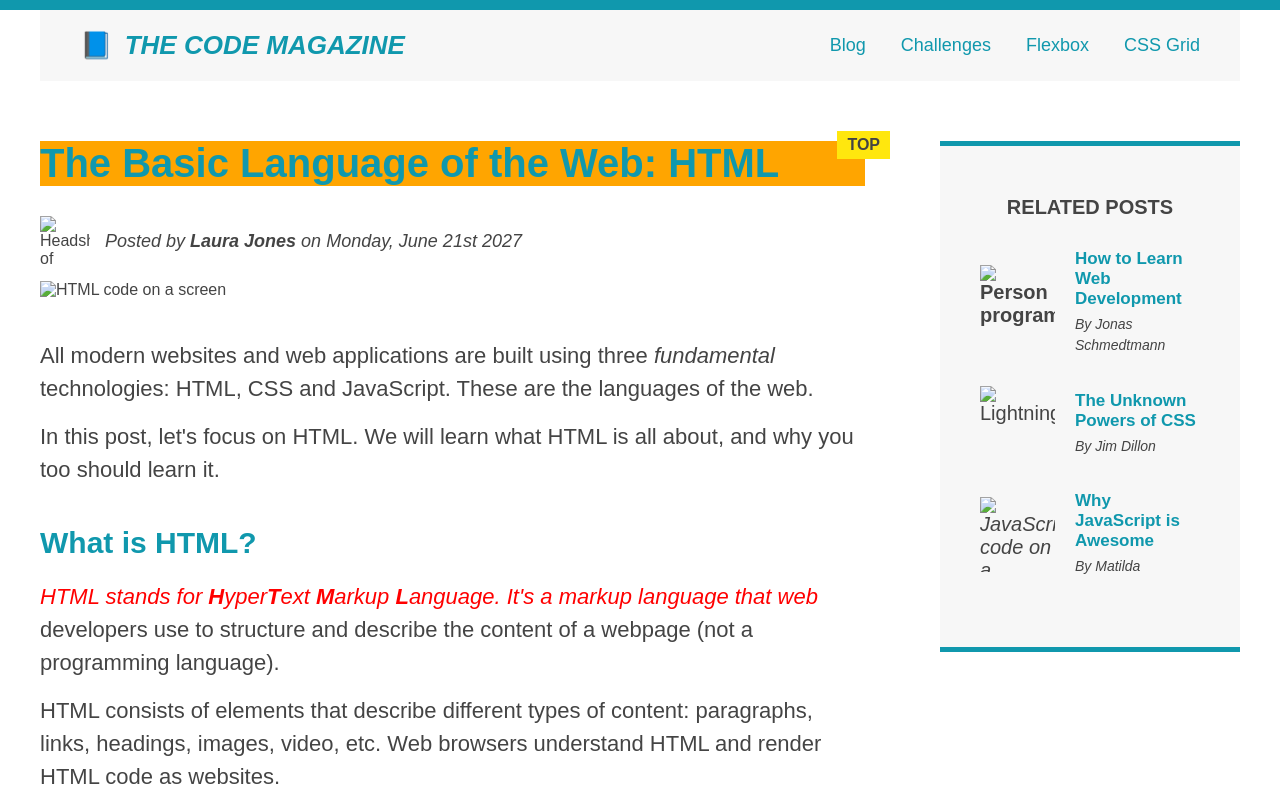
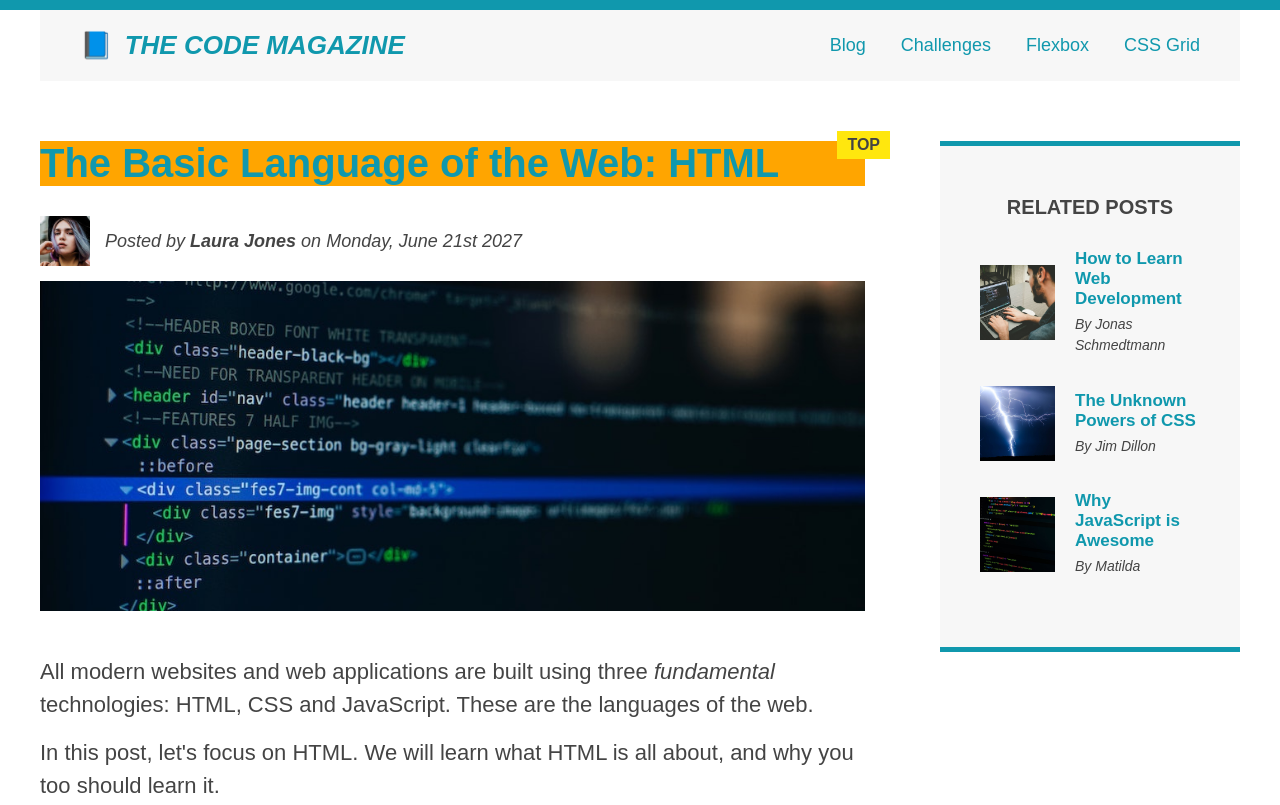
Before and after one commit to olaproj/assignment, a plain HTML site: page index.html in a window 1280 px wide. Shown: the top 805 px of the page. Drawn offline with Linux system fonts and the light colour scheme.

Commit message:
Update index.html

```diff
--- a/index.html
+++ b/index.html
@@ -37,7 +37,7 @@
 
             <div class="author-box">
               <img
-                src="img/laura-jones.jpg"
+                src="laura-jones.jpg"
                 alt="Headshot of Laura Jones"
                 height="50"
                 width="50"
@@ -50,7 +50,7 @@
             </div>
 
             <img
-              src="img/post-img.jpg"
+              src="post-img.jpg"
               alt="HTML code on a screen"
               width="500"
               height="200"
@@ -129,7 +129,7 @@
           <ul class="related">
             <li class="related-post">
               <img
-                src="img/related-1.jpg"
+                src="related-1.jpg"
                 alt="Person programming"
                 width="75"
                 height="75"
@@ -141,7 +141,7 @@
             </li>
             <li class="related-post">
               <img
-                src="img/related-2.jpg"
+                src="related-2.jpg"
                 alt="Lightning"
                 width="75"
                 height="75"
@@ -154,7 +154,7 @@
             </li>
             <li class="related-post">
               <img
-                src="img/related-3.jpg"
+                src="related-3.jpg"
                 alt="JavaScript code on a screen"
                 width="75"
                 height="75"
```
